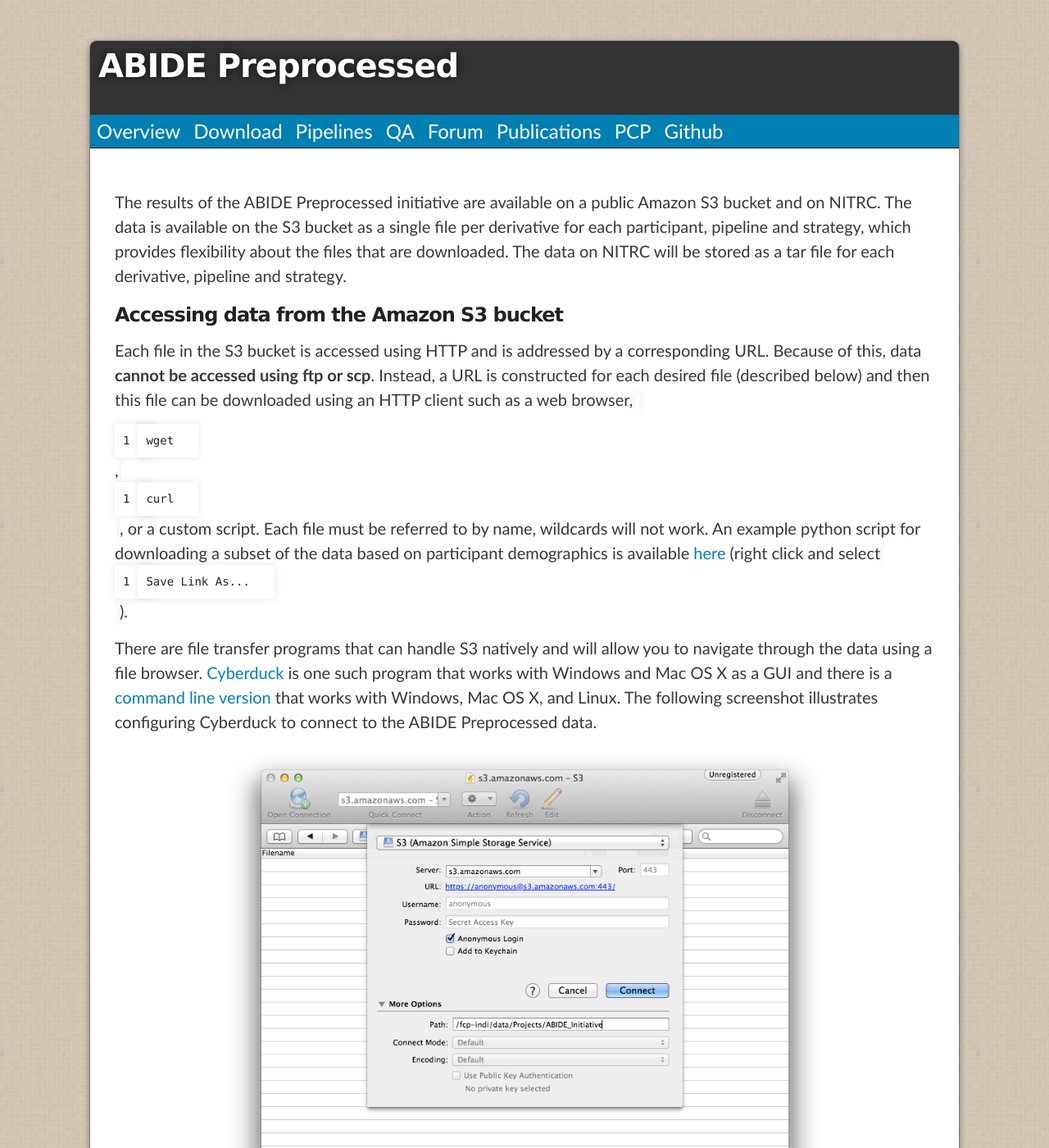
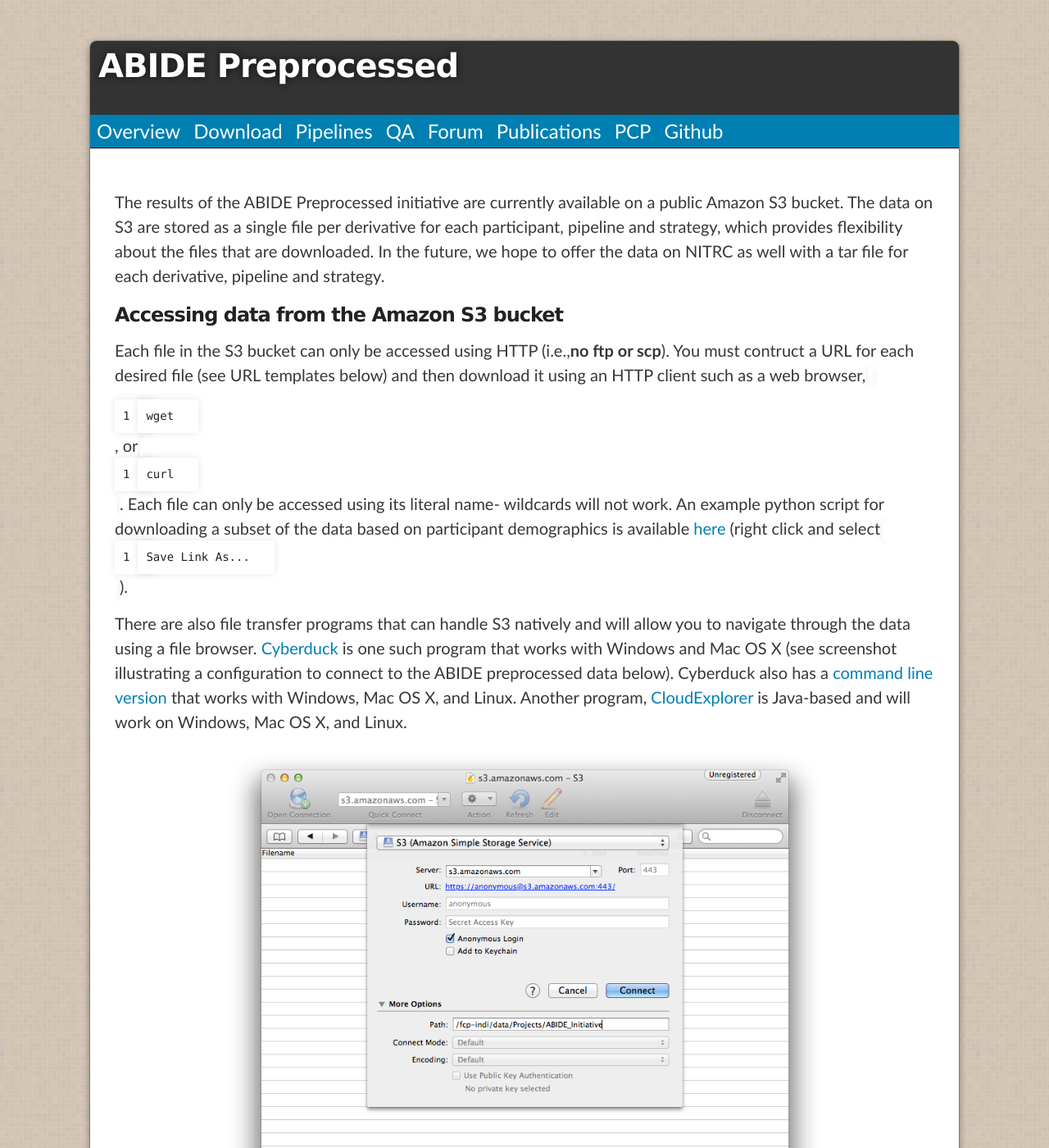
Before and after one commit to preprocessed-connectomes-project/abide, a Jekyll site: the page built from download.md, in a window 1280 px wide and 1400 px high. Shown: the whole window at 82% size. Built offline with Jekyll 4.4.1, drawn with Linux system fonts in a browser that asks for light colours; some of the changed text lies outside the part shown.

Commit message:
Documentation update- download section.

```diff
--- a/download.md
+++ b/download.md
@@ -3,64 +3,49 @@
 title: Downloads
 ---
 
-The results of the ABIDE Preprocessed initiative are available on a public Amazon S3 bucket and on NITRC. The data is available on the S3 bucket as a single file per derivative for each participant, pipeline and strategy, which provides flexibility about the files that are downloaded. The data on NITRC will be stored as a tar file for each derivative, pipeline and strategy.
+The results of the ABIDE Preprocessed initiative are currently available on a public Amazon S3 bucket. The data on S3 are stored as a single file per derivative for each participant, pipeline and strategy, which provides flexibility about the files that are downloaded. In the future, we hope to offer the data on NITRC as well with a tar file for each derivative, pipeline and strategy.
 
 ### Accessing data from the Amazon S3 bucket
-Each file in the S3 bucket is accessed using HTTP and is addressed by a corresponding URL. Because of this, data **cannot be accessed using ftp or scp**. Instead, a URL is constructed for each desired file (described below) and then this file can be downloaded using an HTTP client such as a web browser, `wget`, `curl`, or a custom script. Each file must be referred to by name, wildcards will not work. An example python script for downloading a subset of the data based on participant demographics is available [here](https://github.com/preprocessed-connectomes-project/abide/raw/master/get_s3_paths.py) (right click and select `Save Link As...`).
+Each file in the S3 bucket can only be accessed using HTTP (i.e.,**no ftp or scp**). You must contruct a URL for each desired file (see URL templates below) and then download it using an HTTP client such as a web browser, `wget`, or `curl`. Each file can only be accessed using its literal name- wildcards will not work. An example python script for downloading a subset of the data based on participant demographics is available [here](https://github.com/preprocessed-connectomes-project/abide/blob/master/download_abide_preproc.py) (right click and select `Save Link As...`).
 
-There are file transfer programs that can handle S3 natively and will allow you to navigate through the data using a file browser. [Cyberduck](https://cyberduck.io/) is one such program that works with Windows and Mac OS X as a GUI and there is a [command line version](https://duck.sh) that works with Windows, Mac OS X, and Linux. The following screenshot illustrates configuring Cyberduck to connect to the ABIDE Preprocessed data.
+There are also file transfer programs that can handle S3 natively and will allow you to navigate through the data using a file browser. [Cyberduck](https://cyberduck.io/) is one such program that works with Windows and Mac OS X (see screenshot illustrating a configuration to connect to the ABIDE preprocessed data below). Cyberduck also has a [command line version](https://duck.sh) that works with Windows, Mac OS X, and Linux.  Another program, [CloudExplorer](https://github.com/rusher81572/cloudExplorer) is Java-based and will work on Windows, Mac OS X, and Linux.
 
 ![Configuring Cyberduck to access ABIDE Preprocessed data](images/cyberduck_config.png "Configuring Cyberduck")
 
-#### Meta-Data
-A spreadsheet that contains phenotypic data and quality assessment information is available at: [https://s3.amazonaws.com/fcp-indi/data/Projects/ABIDE_Initiative/Phenotypic_V1_0b_preprocessed1.csv](https://s3.amazonaws.com/fcp-indi/data/Projects/ABIDE_Initiative/Phenotypic_V1_0b_preprocessed1.csv). Information from this file can be used to select a subset of the data that you would like to download. This file contains all of the information from the [original phenotypic file](http://www.nitrc.org/frs/downloadlink.php/4912) provided with the ABIDE release, which is described in the ABIDE [phenotypic data legend](http://fcon_1000.projects.nitrc.org/indi/abide/ABIDE_LEGEND_V1.02.pdf), except that information about the preprocessed data has been added.
+#### Summary Spreadsheet
+A summary spreadsheet that contains phenotypic data and quality assessment information is available [here](https://s3.amazonaws.com/fcp-indi/data/Projects/ABIDE_Initiative/Phenotypic_V1_0b_preprocessed1.csv). This file contains all of the information from the [original phenotypic file](http://www.nitrc.org/frs/downloadlink.php/4912) provided with the ABIDE release (which is described in the ABIDE [phenotypic data legend](http://fcon_1000.projects.nitrc.org/indi/abide/ABIDE_LEGEND_V1.02.pdf)), with additional metadata about the preprocessed data. This additional data includes:
 
-- The `FILE_ID` column provides a mapping between the phenotypic data and the preprocessed data filenames (see below).
-- Several columns of the spreadsheet contain quality measures from the [PCP Quality Assessment Protocol](http://preprocessed-connectomes-project.github.io/quality-assessment-protocol/) and are illustrated in detail on the [ABIDE Preprocessed quality assessment page](quality_assessment.html):
-
-        anat_cnr, anat_efc, anat_fber, anat_fwhm, anat_qi1, anat_snr, func_efc, func_fber,
-		func_fwhm, func_dvars, func_outlier, func_quality, func_mean_fd, func_num_fd,
-		func_perc_fd, func_gsr
-
-- Also on this page are a description of the manual quality assessment annotations included in the columns:
-
-        qc_rater_1, qc_notes_rater_1, qc_anat_rater_2, qc_anat_notes_rater_2, qc_func_rater_2,
-        qc_func_notes_rater_2, qc_anat_rater_3, qc_anat_notes_rater_3, qc_func_rater_3,
-        qc_func_notes_rater_3
-
+- The `FILE_ID` column, which provides a mapping between the phenotypic data and the preprocessed data filenames. It is formed by combining `SITE_ID` and `SUB_ID` (the latter of which is zero-padded to have 7 digits).  **It is used in every URL template described below.**
+- Several columns that contain quality measures from the [PCP Quality Assessment Protocol](http://preprocessed-connectomes-project.github.io/quality-assessment-protocol/) (`anat_cnr`, `anat_efc`, `anat_fber`, `anat_fwhm`, `anat_qi1`, `anat_snr`, `func_efc`, `func_fber`, `func_fwhm`, `func_dvars`, `func_outlier`, `func_quality`, `func_mean_fd`, `func_num_fd`, `func_perc_fd`, `func_gsr`).  For more detail click [here](quality_assessment.html).
+- Several columns that contain a description of the manual quality assessment annotations (`qc_rater_1`, `qc_notes_rater_1`, `qc_anat_rater_2`, `qc_anat_notes_rater_2`, `qc_func_rater_2`, `qc_func_notes_rater_2`, `qc_anat_rater_3`, `qc_anat_notes_rater_3`, `qc_func_rater_3`, and `qc_func_notes_rater_3`). For more detail click [here](quality_assessment.html).
 - The `SUB_IN_SMP` column indicates whether the data was included in ([Di Martino et al. 2014](http://www.ncbi.nlm.nih.gov/pubmed/23774715)).
 
+#### Functional Data URL Template
 
-#### Functional Data
+Preprocessed functional data can be downloaded using the following template:
 
-Preprocessed functional data can be downloaded from the bucket using the url:
+    https://s3.amazonaws.com/fcp-indi/data/Projects/ABIDE_Initiative/Outputs/[pipeline]/[strategy]/[derivative]/[file identifier]_[derivative].[ext]
 
-    https://s3.amazonaws.com/fcp-indi/data/Projects/ABIDE_Initiative/Outputs/
-
-appended with the string:
-
-    [pipeline]/[strategy]/[derivative]/[file identifier]_[derivative].[ext]
-
-Where:<br>
+Where:
 
     [pipeline] = ccs | cpac | dparsf | niak
-    [stratgey] = filt_global | filt_noglobal | nofilt_global | nofilt_noglobal
-    [file identifier] comes from FILE_ID column of the summary spreadsheet
+    [strategy] = filt_global | filt_noglobal | nofilt_global | nofilt_noglobal
+    [file identifier] = the FILE_ID value from the summary spreadsheet
     [derivative] = alff | degree_binarize | degree_weighted | dual_regression | ...
                    eigenvector_binarize | eigenvector_weighted | falff | func_mask | ...
                    func_mean | func_preproc | lfcd | reho | rois_aal | rois_cc200 | ...
                    rois_cc400 | rois_dosenbach160 | rois_ez | rois_ho | rois_tt | vmhc
     [ezt] = 1D | nii.gz
 
-The file extension is determined by the derivative type. Use `nii.gz` for all derivatives except for the ROI time series files which end in `1D` (these derivative names begin with `rois_`). Refer to the [ROI description](Pipelines.html#regions_of_interest) for more information about the definition of the ROIs used to extract these time series and their labels.
+The file extension is determined by the derivative type. Use `.nii.gz` for all derivatives except for the ROI time series files, which end in `.1D` (these derivative names begin with `rois_`). Refer to the [ROI description](Pipelines.html#regions_of_interest) for more information about the definition of the ROIs used to extract these time series and their labels.
 
 Here are a few examples that illustrate the construction of paths for a few different files:
 
-ALFF for 'OHSU\_0050147' preprocessed using 'filt\_global' from CPAC: [link](https://s3.amazonaws.com/fcp-indi/data/Projects/ABIDE_Initiative/Outputs/cpac/filt_global/alff/OHSU_0050147_alff.nii.gz)<br>
+ALFF for `OHSU_0050147` preprocessed using `filt_global` from C-PAC ([link](https://s3.amazonaws.com/fcp-indi/data/Projects/ABIDE_Initiative/Outputs/cpac/filt_global/alff/OHSU_0050147_alff.nii.gz)):
 
     https://s3.amazonaws.com/fcp-indi/data/Projects/ABIDE_Initiative/Outputs/cpac/filt_global/alff/OHSU_0050147_alff.nii.gz
 
-Harvard-Oxford ROI time series for 'KKI\_0050822' preprocessed using 'filt\_global' from CPAC: [link](https://s3.amazonaws.com/fcp-indi/data/Projects/ABIDE_Initiative/Outputs/cpac/filt_global/rois_ho/KKI_0050822_rois_ho.1D)<br>
+Harvard-Oxford ROI time series for `KKI_0050822` preprocessed using `filt_global` from C-PAC ([link](https://s3.amazonaws.com/fcp-indi/data/Projects/ABIDE_Initiative/Outputs/cpac/filt_global/rois_ho/KKI_0050822_rois_ho.1D)):
 
     https://s3.amazonaws.com/fcp-indi/data/Projects/ABIDE_Initiative/Outputs/cpac/filt_global/rois_ho/KKI_0050822_rois_ho.1D
 
@@ -69,22 +54,26 @@
 <!--- Resting state fMRI derivatives for each subject and pipeline can be [viewed online](OnlineViewer.html).
 -->
 
-##### Minimally preprocessed data
+##### Minimally Preprocessed Data URL Template
 
-[Minimally preprocessed](Pipelines.html#min_preproc) data is available for the C-PAC pipeline. This data can be downloaded from the bucket using:
+[Minimally preprocessed](Pipelines.html#min_preproc) data using the C-PAC pipeline is available. These data can be downloaded from using the following template:
 
     https://s3.amazonaws.com/fcp-indi/data/Projects/ABIDE_Initiative/Outputs/cpac/func_minimal/[file identifier]_func_minimal.nii.gz
 
-For example, minimally preprocessed data for 'OHSU\_0050147' can be downloaded using: [link](https://s3.amazonaws.com/fcp-indi/data/Projects/ABIDE_Initiative/Outputs/cpac/func_minimal/OHSU_0050147_func_minimal.nii.gz)<br>
+Where:
+
+    [file identifier] = the FILE_ID value from the summary spreadsheet
+
+For example, the URL for minimally preprocessed data for `OHSU_0050147` ([link](https://s3.amazonaws.com/fcp-indi/data/Projects/ABIDE_Initiative/Outputs/cpac/func_minimal/OHSU_0050147_func_minimal.nii.gz)) would be:
 
     https://s3.amazonaws.com/fcp-indi/data/Projects/ABIDE_Initiative/Outputs/cpac/func_minimal/OHSU_0050147_func_minimal.nii.gz
 
 
-#### Structural Data
-Due to the diversity of the structural pipelines, each pipeline has a different format for specifying its derivatives. The aforementioned [python script](link_to_python_script) also provides examples for downloading this data. Again, file identifiers correspond to values from the [ABIDE Preprocessed phenotype file](https://s3.amazonaws.com/fcp-indi/data/Projects/ABIDE_Initiative/Phenotypic_V1_0b_preprocessed1.csv).
+#### Structural Data URL Templates
+Due to the diversity of the structural pipelines, each pipeline has a different format for specifying its derivatives. The aforementioned [Python script](https://github.com/preprocessed-connectomes-project/abide/blob/master/download_abide_preproc.py) also provides examples for downloading this data. Again, file identifiers correspond to `FILE_ID` values from the [summary spreadsheet](https://s3.amazonaws.com/fcp-indi/data/Projects/ABIDE_Initiative/Phenotypic_V1_0b_preprocessed1.csv).
 
-##### ANTS Cortical Thickness
-Cortical thickness measures calculated using the [ANTs](http://stnava.github.io/ANTs/) pipeline can be downloaded using the root url:
+##### ANTS Cortical Thickness URL Templates
+Cortical thickness measures calculated using the [ANTs](http://stnava.github.io/ANTs/) pipeline can be downloaded using the root URL:
 
     https://s3.amazonaws.com/fcp-indi/data/Projects/ABIDE_Initiative/Outputs/ants/
 
@@ -103,68 +92,73 @@
 <!---ANTS cortical thickness volumes for each subject can be [viewed online](OnlineViewer.html).
 -->
 
-##### CIVET
+##### CIVET URL Templates
 
 More information about CIVET can be found at its [documentation page](http://www.bic.mni.mcgill.ca/ServicesSoftware/CIVET), which includes a [description of output files](http://www.bic.mni.mcgill.ca/ServicesSoftware/OutputsOfCIVET).
 
-CIVET generated **surfaces** in stereotaxic space can be downloaded from the bucket using the url:
+###### Surfaces
+
+CIVET generated surfaces in stereotaxic space can be downloaded using the following template:
 
     https://s3.amazonaws.com/fcp-indi/data/Projects/ABIDE_Initiative/Outputs/civet/surfaces_[surface]/[file identifier]_[surface].obj
 
-Where:<br>
+Where:
 
-    [file identifier] comes from FILE_ID column of the summary spreadsheet
+    [file identifier] = the FILE_ID value from the summary spreadsheet
     [surface] =  gray_surface_rsl_left_81920 | gray_surface_rsl_right_81920 | mid_surface_rsl_left_81920 | ...
 	     mid_surface_rsl_right_81920 | white_surface_rsl_left_81920 | white_surface_rsl_right_81920
 
-**Vertex-based measures** in stereotaxic space can be downloaded from the bucket using the url:
+###### Vertex-based Measures
+
+Vertex-based measures in stereotaxic space can be downloaded using the following template:
 
     https://s3.amazonaws.com/fcp-indi/data/Projects/ABIDE_Initiative/Outputs/civet/surfaces_[derivative]/[file identifier]_[derivative].txt
 
-Where:<br>
+Where:
 
-    [file identifier] comes from FILE_ID column of the summary spreadsheet
+    [file identifier] = the FILE_ID value from the summary spreadsheet
     [derivative] = mid_surface_rsl_left_native_area_40mm | mid_surface_rsl_right_native_area_40mm | ...
 	    native_pos_rsl_asym_hemi | surface_rsl_left_native_volume_40mm | surface_rsl_right_native_volume_40mm
 
+###### Region-based Measures
 
-**Region-based measures** can be downloaded from the bucket using the url:
+Region-based measures can be downloaded using the following template:
 
     https://s3.amazonaws.com/fcp-indi/data/Projects/ABIDE_Initiative/Outputs/civet/surfaces_[derivative]/[file identifier]_[derivative].dat
 
-Where:<br>
+Where:
 
-    [file identifier] comes from FILE_ID column of the summary spreadsheet
+    [file identifier] = the FILE_ID value from the summary spreadsheet
     [derivative] = gi_left | gi_right | lobe_areas_40mm_left | lobe_areas_40mm_right | lobe_native_cortex_area_left | ...
 	    lobe_native_cortex_area_right | lobe_thickness_tlink_30mm_left | lobe_thickness_tlink_30mm_right | ...
 		lobe_volumes_40mm_left | lobe_volumes_40mm_right
 
-**Cortical thickness maps** in stereotaxic space can be downloaded from the bucket using the url:
+###### Cortical Thickness Maps
+
+Cortical thickness maps in stereotaxic space can be downloaded using the following template:
 
     https://s3.amazonaws.com/fcp-indi/data/Projects/ABIDE_Initiative/Outputs/civet/thickness_[derivative]/[file identifier]_[derivative].txt
 
-Where:<br>
+Where:
 
-    [file identifier] comes from FILE_ID column of the summary spreadsheet
+    [file identifier] = the FILE_ID value from the summary spreadsheet
     [derivative] = cerebral_volume | native_rms_rsl_tlink_30mm_asym_hemi | native_rms_rsl_tlink_30mm_left | ...
 	    native_rms_rsl_tlink_30mm_right
-
-
 
 <!---CIVET surfaces for each subject can be [viewed online](OnlineViewer.html).
 -->
 
-##### Freesurfer
+###### Freesurfer URL Template
 
-The entirety of the Freesurfer output folders for each subject are available for download using the following URL structure:
+The entirety of the Freesurfer output folders for each subject are available for download using the following template:
 
     https://s3.amazonaws.com/fcp-indi/data/Projects/ABIDE_Initiative/Outputs/freesurfer/5.1/[file identifier]/[sub directory]/[output file]
 
-where:
+Where:
 
-    [file identifier] comes from FILE_ID column of the summary spreadsheet
-	[sub directory] is one of the standard Freesurfer subdirectories: label | mri | scripts | stats | surf
-    [output file] is the name of the desired output file
+    [file identifier] = the FILE_ID value from the summary spreadsheet
+    [sub directory] = one of the standard Freesurfer subdirectories: label | mri | scripts | stats | surf
+    [output file] = the name of the desired output file
 
 There are 284 files distributed across the subdirectories of each subject's output directory. An example listing of the files for one subject is available [here](https://raw.githubusercontent.com/preprocessed-connectomes-project/abide/master/freesurfer_files.json) (right click and select `Save Link As ...`). The `-qcache` flag was used during reconstruction resulting in versions of the different surface metrics that have been smoothed at 0, 5, 10, 15, 20 and 25 mm FWHM. Information about the different subdirectories and files can be found in the [Freesurfer documentation](http://surfer.nmr.mgh.harvard.edu/fswiki/):
 
```
Also changed, not shown: Pipelines.md (+2 -2 lines), dparsf.md (+1 -1 lines), quality_assessment.md (+1 -1 lines).
